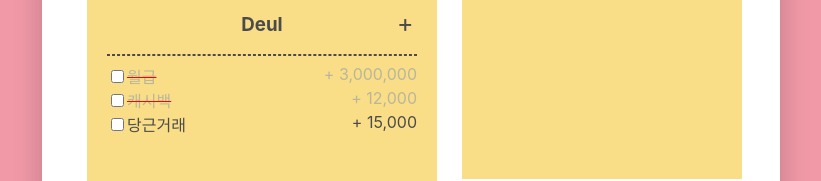
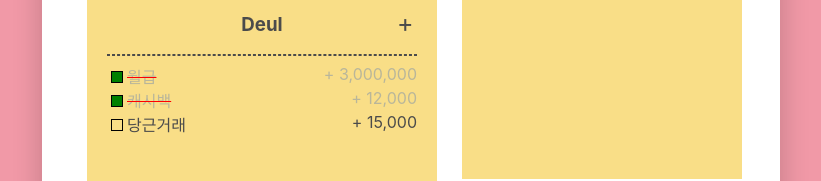
Before and after one commit to taeyeess/-come_and_go, a React (Create React App) app: page / in a window 1280 px wide. Shown: the part 309-490 px from the top of the page, without its empty margins (229-1050 px from the left). Built offline with nearby package versions, Linux system fonts and the light colour scheme.

Commit message:
style: input checkbox label style변경

```diff
--- a/src/components/receipt/CheckInput.js
+++ b/src/components/receipt/CheckInput.js
@@ -1,7 +1,24 @@
 import React from "react";
 
 const CheckInput = () => {
-  return <input type="checkbox"></input>;
+  return (
+    <>
+      <input type="checkbox" id="checked" style={{ display: "none" }}></input>
+      <label
+        htmlFor="checked"
+        style={{
+          display: "inline-block",
+          width: "10px",
+          height: "10px",
+          border: "1px solid black",
+          backgroundColor: "green",
+          // backgroundImage: "url(../../../../../public/images/checked.png)",
+          cursor: "pointer",
+          margin: "0 4px",
+        }}
+      ></label>
+    </>
+  );
 };
 
 export default CheckInput;
--- a/src/components/receipt/CheckOutInput.js
+++ b/src/components/receipt/CheckOutInput.js
@@ -1,7 +1,22 @@
 import React from "react";
 
 const CheckOutInput = () => {
-  return <input type="checkbox"></input>;
+  return (
+    <>
+      <input type="checkbox" id="checkout" style={{ display: "none" }}></input>
+      <label
+        htmlFor="checkout"
+        style={{
+          display: "inline-block",
+          width: "10px",
+          height: "10px",
+          border: "1px solid black",
+          cursor: "pointer",
+          margin: "0 4px",
+        }}
+      ></label>
+    </>
+  );
 };
 
 export default CheckOutInput;
```
Also changed, not shown: public/images/checked.png (added).
